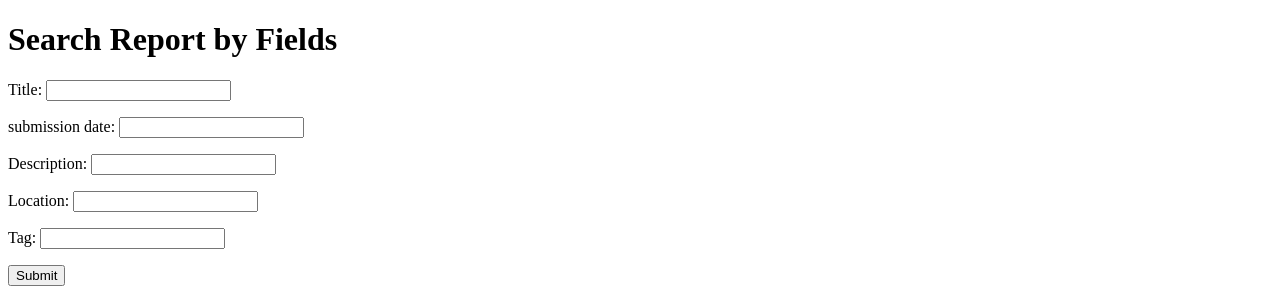
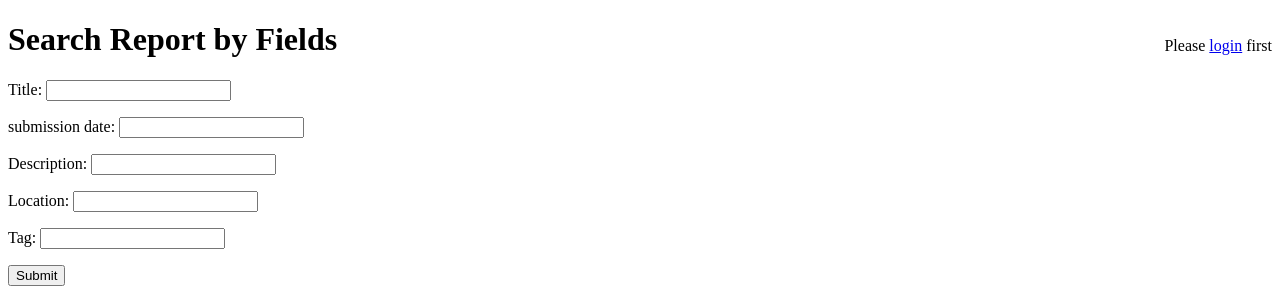
Before and after one commit to sam5ez/SecureWitness, a Django app: page /search/ in a window 1280 px wide. Shown: the top 300 px of the page. Run offline with Django 3.2, Linux system fonts and the light colour scheme.

Commit message:
nav bar before login

```diff
--- a/dJango/templates/base.html
+++ b/dJango/templates/base.html
@@ -10,8 +10,9 @@
     </style>
 </head>
 <body>
-{% if user.is_authenticated %}
-    <div class="navBar">
+
+<div class="navBar">
+    {% if user.is_authenticated %}
         <p>Hello, {{ user.username }}! </p>
 
         <p><a href="/user_home/">Index</a></p>
@@ -19,9 +20,11 @@
         <p><a href="/upload/">Upload Report</a></p>
 
         <p><a href="/search/">Search Report</a></p>
-    </div>
-{% endif %}
 
+    {% else %}
+        <p>Please <a href="/auth/">login</a> first</p>
+    {% endif %}
+</div>
 {% block content %}{% endblock %}
 </body>
 </html>
```
